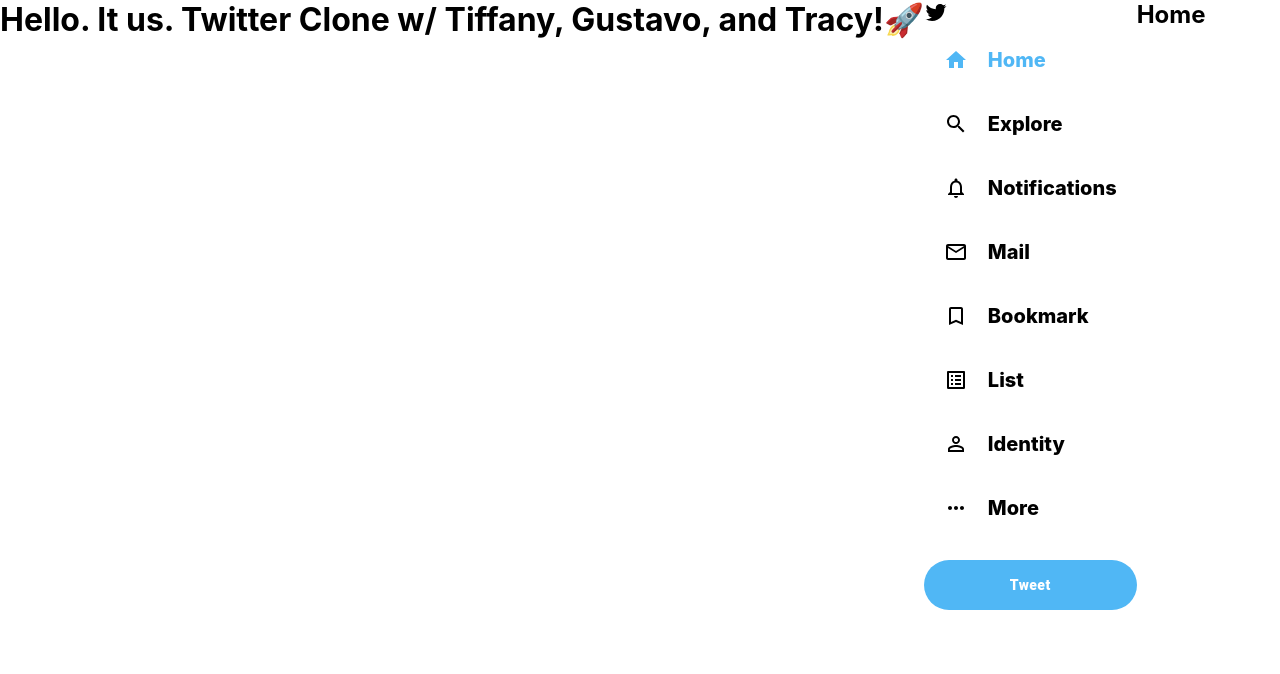
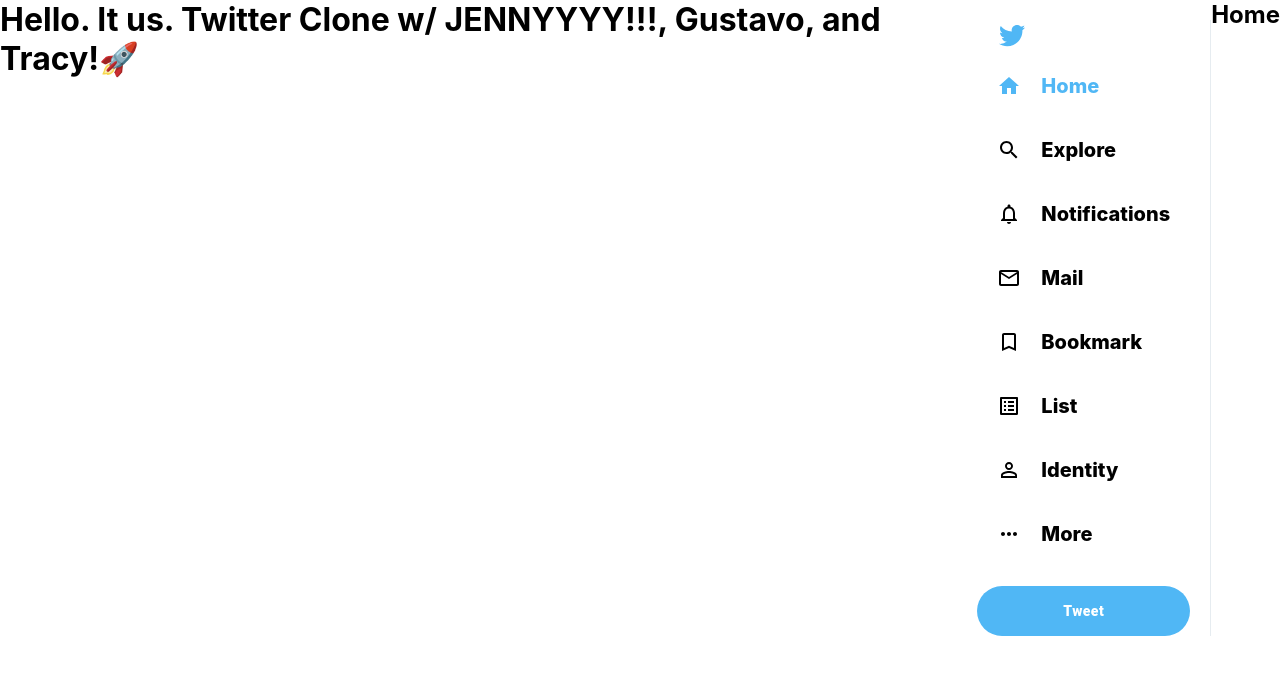
Before and after one commit to tracysu/twitter-clone, a React (Create React App) app: page / in a window 1280 px wide. Shown: the top 674 px of the page. Built offline with nearby package versions, Linux system fonts and the light colour scheme.

Commit message:
aligned sidebar options and stylized the twitter logo

```diff
--- a/src/App.js
+++ b/src/App.js
@@ -7,9 +7,8 @@
   return (
     //BEM
     <div className="app">
-      <h1>Hello. It us. Twitter Clone w/ Tiffany, Gustavo, and Tracy!🚀</h1>
+      <h1>Hello. It us. Twitter Clone w/ JENNYYYY!!!, Gustavo, and Tracy!🚀</h1>
 
-      {/* Sidebar */}
       <Sidebar />
 
       {/* Feed */}
--- a/src/Sidebar.css
+++ b/src/Sidebar.css
@@ -1,3 +1,19 @@
+.sidebar{
+    border-right: 1px solid var(--twitter-background); /*create dividing line between Home column and sidebar*/
+    flex: 0.3;
+    /*min-width: 250px;*/ /*to stop it from shrinking*/
+    margin-top: 20px;
+    padding-left: 20px;
+    padding-right: 20px;
+}
+
+.sidebar__twitterIcon {
+    color: var(--twitter-color);
+    font-size: 30px !important;
+    padding-left: 20px;
+    padding-right: 20px;
+}
+
 .sidebar__tweet {
     background-color: var(--twitter-color) !important; /*important overrides material UI theme*/
     border: none !important;
--- a/src/Sidebar.js
+++ b/src/Sidebar.js
@@ -16,7 +16,7 @@
 function Sidebar(){
     return (
         <div className="sidebar">
-            <TwitterIcon />
+            <TwitterIcon className="sidebar__twitterIcon"/>
 
             <SidebarOption active Icon={HomeIcon} text="Home" />
             <SidebarOption Icon={SearchIcon} text="Explore" />
```
